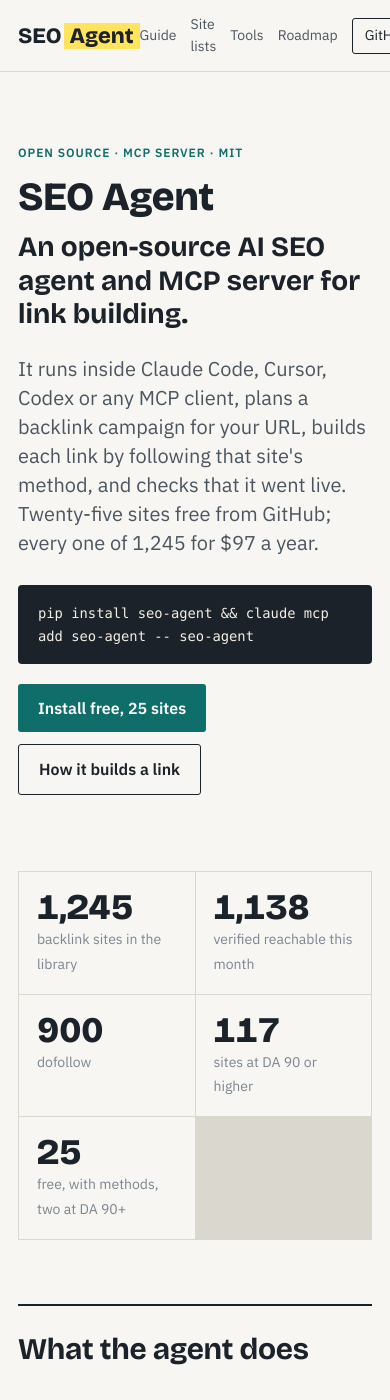
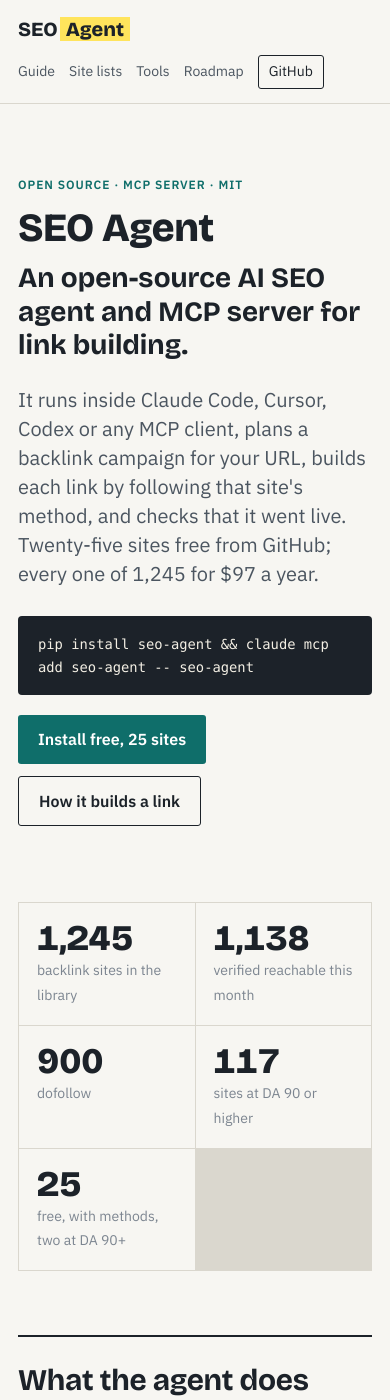
Before and after one commit to m4mansoor/seo-agent, a Jekyll site: the page built from docs/index.html, in a window 390 px wide and 1400 px high. Built offline with Jekyll 4.4.1, drawn with Linux system fonts in a browser that asks for light colours.

Commit message:
Header wraps on phones: five navigation items plus the brand were pushing every page 32px past the screen

```diff
--- a/docs/assets/site.css
+++ b/docs/assets/site.css
@@ -24,6 +24,16 @@
 .upgrade{margin-top:30px;background:var(--teal-soft);padding:28px 30px 32px;border-radius:4px}.upgrade h2{border-top:0;margin-top:0;padding-top:0;font-size:26px}.upgrade .btn{margin-top:8px}
 .doc{max-width:820px}.doc h1{font-size:40px;font-weight:800;line-height:1.05;margin-top:48px}.doc h2{font-size:24px;margin-top:40px;padding-top:14px;border-top:2px solid var(--ink)}.doc h3{font-size:18px;margin-top:22px}.doc p,.doc li{max-width:70ch}.doc pre{background:var(--ink);color:#F3EFE4;padding:14px 16px;border-radius:4px;overflow-x:auto;font-size:14px}.doc pre code{color:#F3EFE4}.doc table{width:100%;table-layout:auto;margin:16px 0}.doc blockquote{margin:14px 0;padding:10px 16px;border-left:3px solid var(--teal);background:var(--paper-2);color:var(--ink-2)}
 .foot{border-top:1px solid var(--rule);padding:22px 28px;display:flex;justify-content:space-between;gap:16px;flex-wrap:wrap;font-size:14px;color:var(--ink-3)}
+@media (max-width:640px){
+  /* Five navigation items plus the brand do not fit a phone in one line; let the bar wrap rather than
+     push every page sideways. */
+  .top{flex-wrap:wrap;gap:10px 14px;padding:12px 16px}
+  .top nav{flex-wrap:wrap;gap:10px 14px;font-size:13px}
+  .top nav a.gh{padding:5px 10px}
+  .brand{font-size:20px}
+  main{padding:0 16px 40px}
+  .foot{padding:20px 16px}
+}
 @media (max-width:820px){.hero h1{font-size:40px}.facts{grid-template-columns:repeat(2,minmax(0,1fr))}.three{grid-template-columns:1fr}.top{padding:14px 18px}.top nav{gap:14px;font-size:14px}main{padding:0 18px 40px}}
 
 .gates>p{max-width:72ch;color:var(--ink-2)}.gates .card{cursor:default}.gates .card:hover{border-color:var(--rule)}
```
